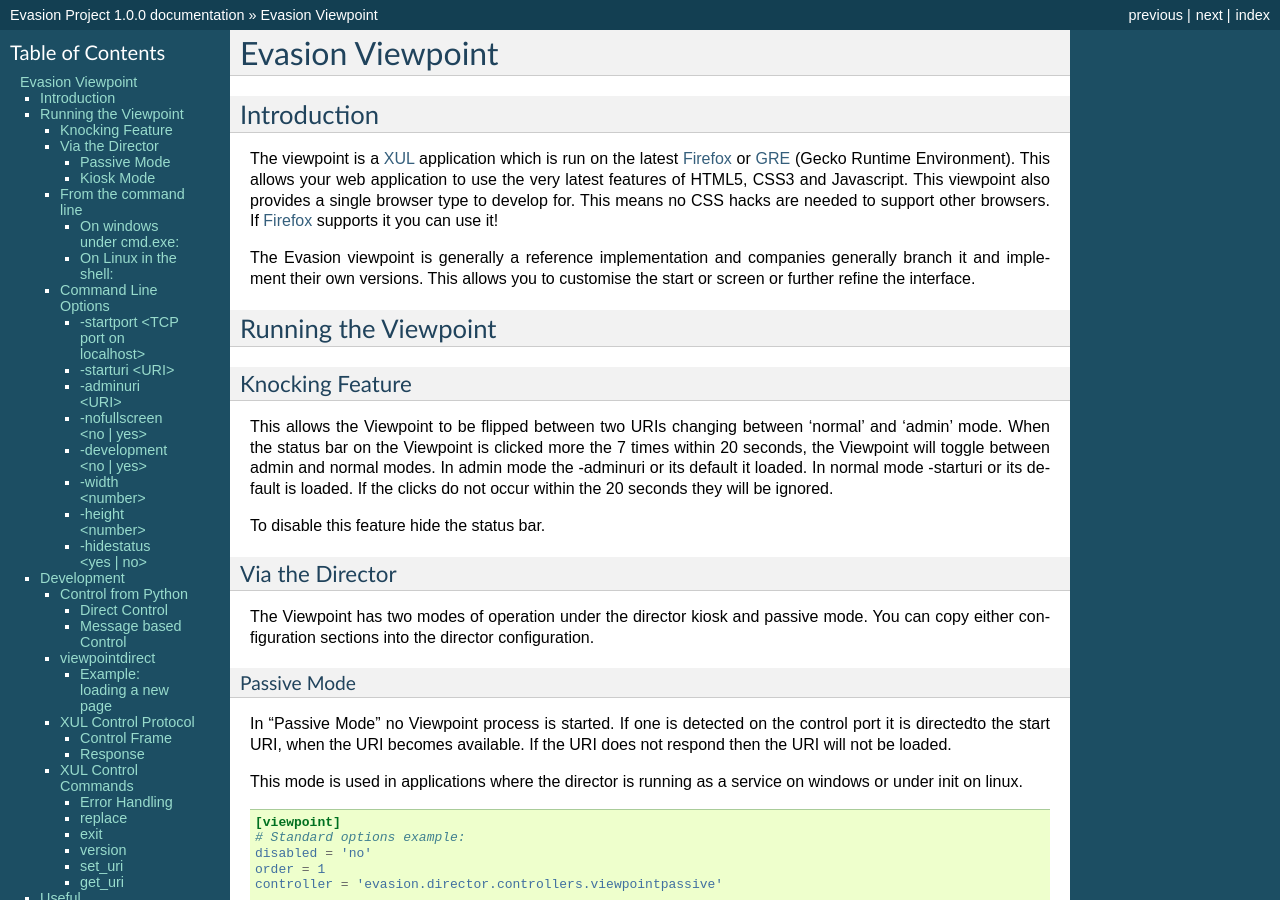
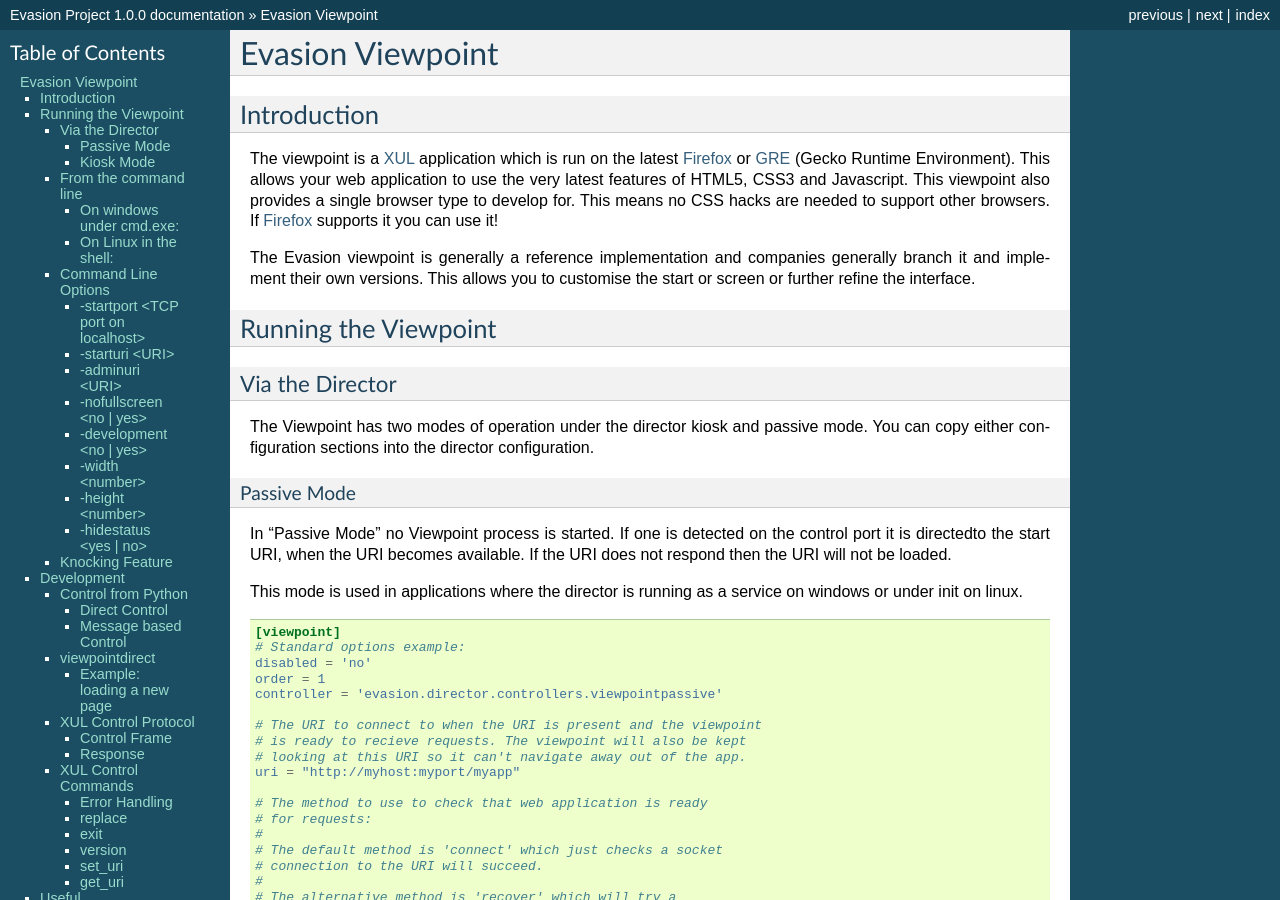
Before and after one commit to oisinmulvihill/evasion-docs, a Sphinx documentation site: the page built from evasion/docs/source/evasion-viewpoint.rst, in a window 1280 px wide and 900 px high. Built offline with Sphinx 7.4.7, drawn with Linux system fonts in a browser that asks for light colours; some of the changed text lies outside the part shown.

Commit message:
fleshing out the viewpoint documentation

```diff
--- a/evasion/docs/source/evasion-viewpoint.rst
+++ b/evasion/docs/source/evasion-viewpoint.rst
@@ -18,18 +18,6 @@
 
 Running the Viewpoint
 =====================
-
-Knocking Feature
-----------------
-
-This allows the Viewpoint to be flipped between two URIs changing between 'normal' and
-'admin' mode. When the status bar on the Viewpoint is clicked more the 7 times within
-20 seconds, the Viewpoint will toggle between admin and normal modes. In admin mode the
--adminuri or its default it loaded. In normal mode -starturi or its default is loaded.
-If the clicks do not occur within the 20 seconds they will be ignored.
-
-To disable this feature hide the status bar.
-
 
 Via the Director
 ----------------
@@ -245,6 +233,18 @@
 "knock" feature will no be available.
 
 The default is 'no'.
+
+
+Knocking Feature
+----------------
+
+This allows the Viewpoint to be flipped between two URIs changing between 'normal' and
+'admin' mode. When the status bar on the Viewpoint is clicked more the 7 times within
+20 seconds, the Viewpoint will toggle between admin and normal modes. In admin mode the
+-adminuri or its default it loaded. In normal mode -starturi or its default is loaded.
+If the clicks do not occur within the 20 seconds they will be ignored.
+
+To disable this feature hide the status bar.
 
 
 Development
```
